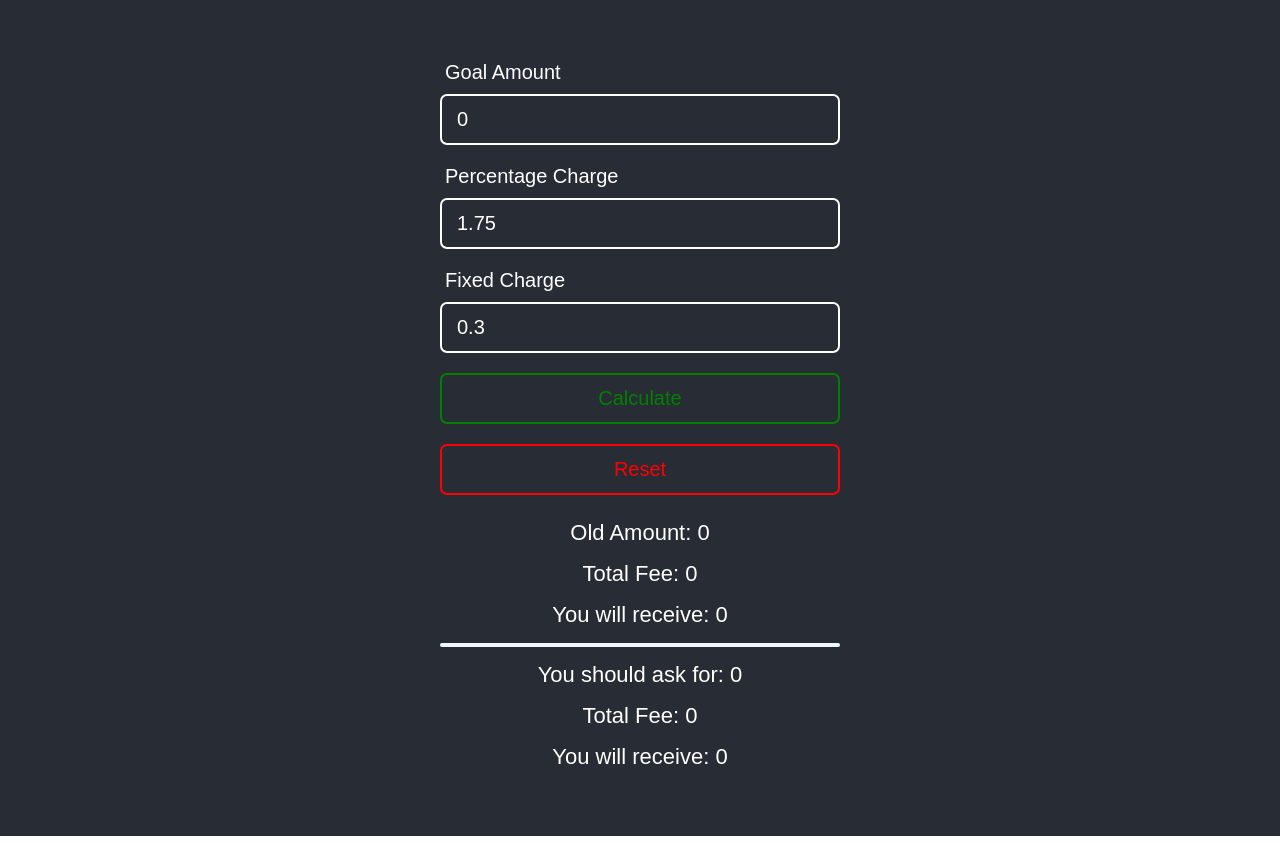
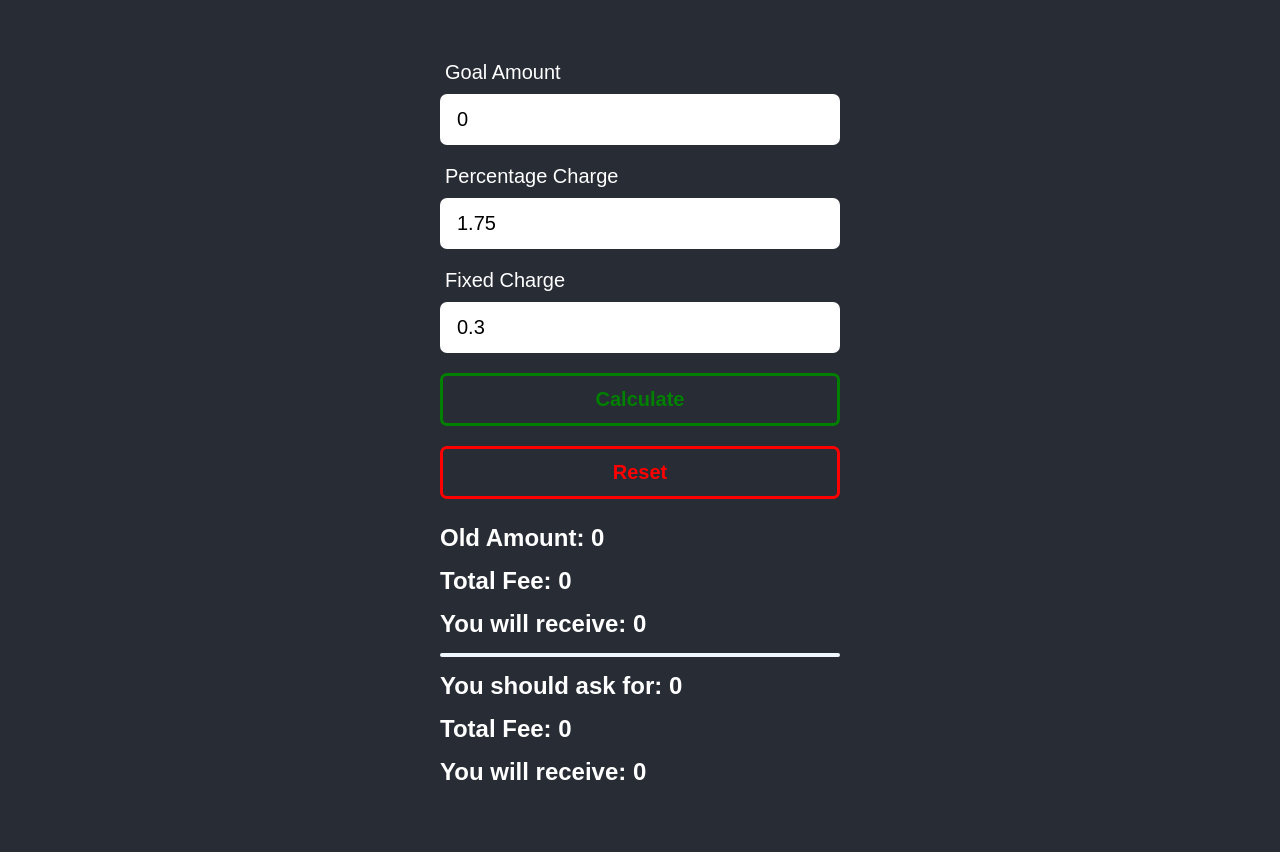
Before and after one commit to gagancodes99/stripe-fee-calculator, a React (Create React App) app: page / in a window 1280 px wide. Built offline with nearby package versions, Linux system fonts and the light colour scheme.

Commit message:
css changes

```diff
--- a/src/App.css
+++ b/src/App.css
@@ -5,12 +5,6 @@
 .App-logo {
   height: 40vmin;
   pointer-events: none;
-}
-
-@media (prefers-reduced-motion: no-preference) {
-  .App-logo {
-    animation: App-logo-spin infinite 20s linear;
-  }
 }
 
 .App-header {
@@ -46,8 +40,8 @@
   border-radius: 7px;
   border: 2px white solid;
   font-size: 20px;
-  background-color: transparent;
-  color: white;
+  /* background-color: transparent; */
+  /* color: white;  */
   outline: none ;
 }
 .inpt-cont button{
@@ -55,39 +49,38 @@
   border-radius: 7px;
   margin: 10px 0;
   font-size: 20px;
+  font-weight: bold;
   background-color: transparent;
 }
 .calculate{
   color: green;
-  border: 2px green solid;
+  border: 3px green solid;
 }
 .reset{
   color: red;
-  border: 2px red solid;
+  border: 3px red solid;
 }
 .text-cont{
   /* display: flex; */
   flex-wrap: wrap;
 }
 .text-1{
-  text-align: center;
+  text-align: left;
   margin: 10px 0 10px 0;
 }
 .text-1 p{
   margin: 15px 0;
-  font-size: 22px;
+  font-size: 24px;
+  font-weight: bolder;
+  display: flex;
+}
+span{
+  margin-right: 0;
+  font-size: 24px;
+  font-weight: bolder;
 }
 .line{
   padding: 2px;
   background-color: aliceblue;
   border-radius: 20px;
 }
-
-@keyframes App-logo-spin {
-  from {
-    transform: rotate(0deg);
-  }
-  to {
-    transform: rotate(360deg);
-  }
-}
```
